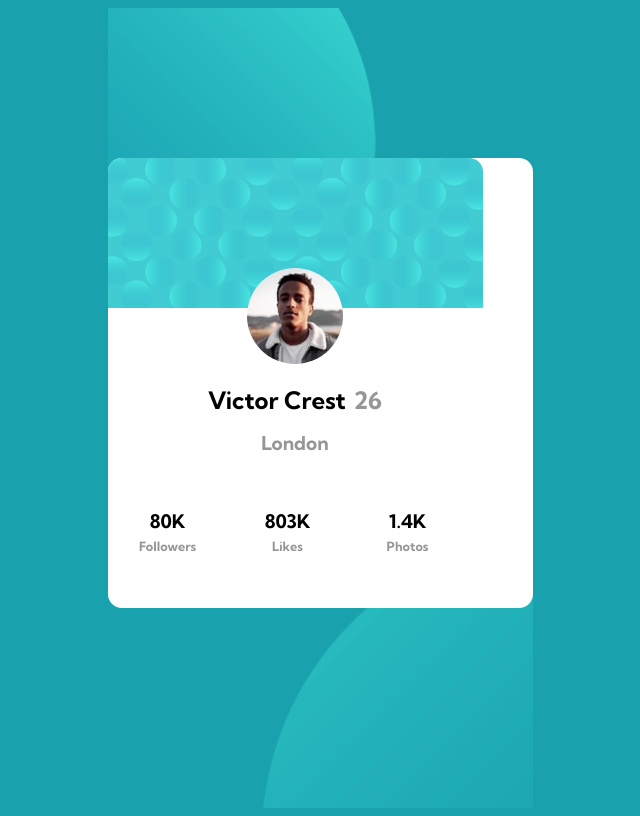
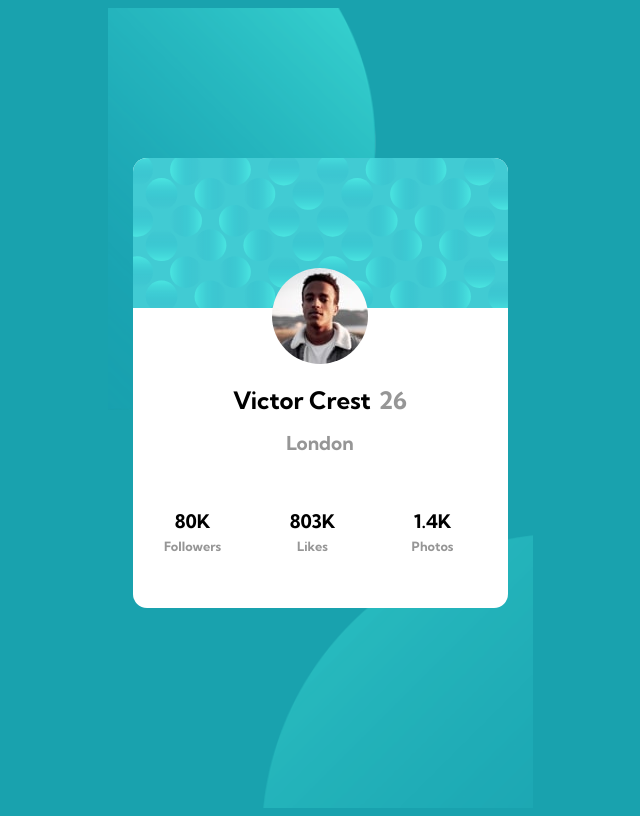
Before and after one commit to tommythetechie/profile-card, a plain HTML site: page index.html in a window 1280 px wide. Shown: the whole page, without its empty margins (320-960 px from the left). Drawn offline with Linux system fonts and the light colour scheme.

Commit message:
finished up mobile design
finished up mobile design

```diff
--- a/style.css
+++ b/style.css
@@ -45,6 +45,8 @@ body {
     grid-template-rows: 150px 150px 150px;
     background-color: #fff;
     border-radius: 14px;
+    max-width: 375px;
+    margin: 0 auto;
 
 }
 .header {
```
